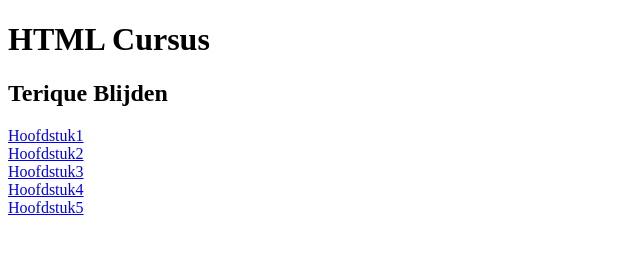
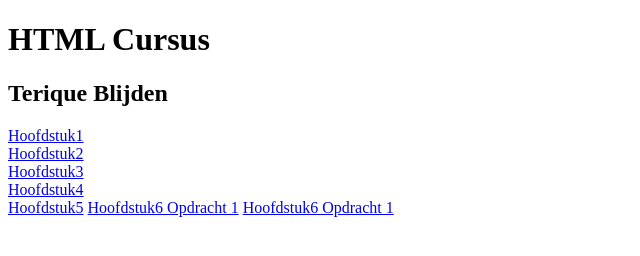
Before and after one commit to Terique915/HTML-CSS, a plain HTML site: page Index.html in a window 1280 px wide. Shown: the whole page, without its empty margins (0-640 px from the left). Drawn offline with Linux system fonts and the light colour scheme.

Commit message:
alles t/m formulieren

```diff
--- a/Index.html
+++ b/Index.html
@@ -12,6 +12,9 @@
 <a href="Tabellen/Tabellen.html">Hoofdstuk3</a><br>
 <a href="Wilkens/Wilkens.html">Hoofdstuk4</a><br>
 <a href="BurtonEducation/Burton%20Education.html">Hoofdstuk5</a>
+<a href="Formulieren/Login.html">Hoofdstuk6 Opdracht 1</a>
+<a href="Formulieren/Formulier.html">Hoofdstuk6 Opdracht 1</a>
+
 
 </body>
 </html>
```
